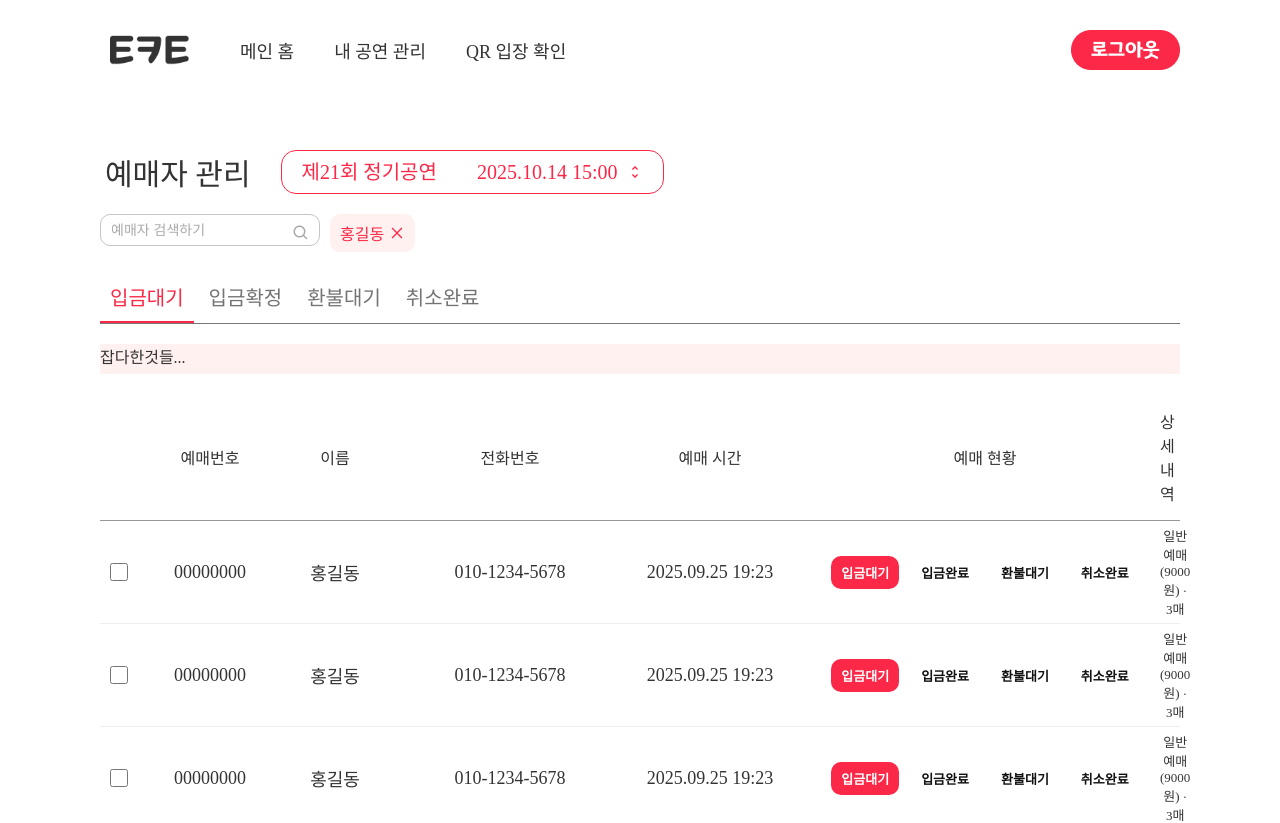
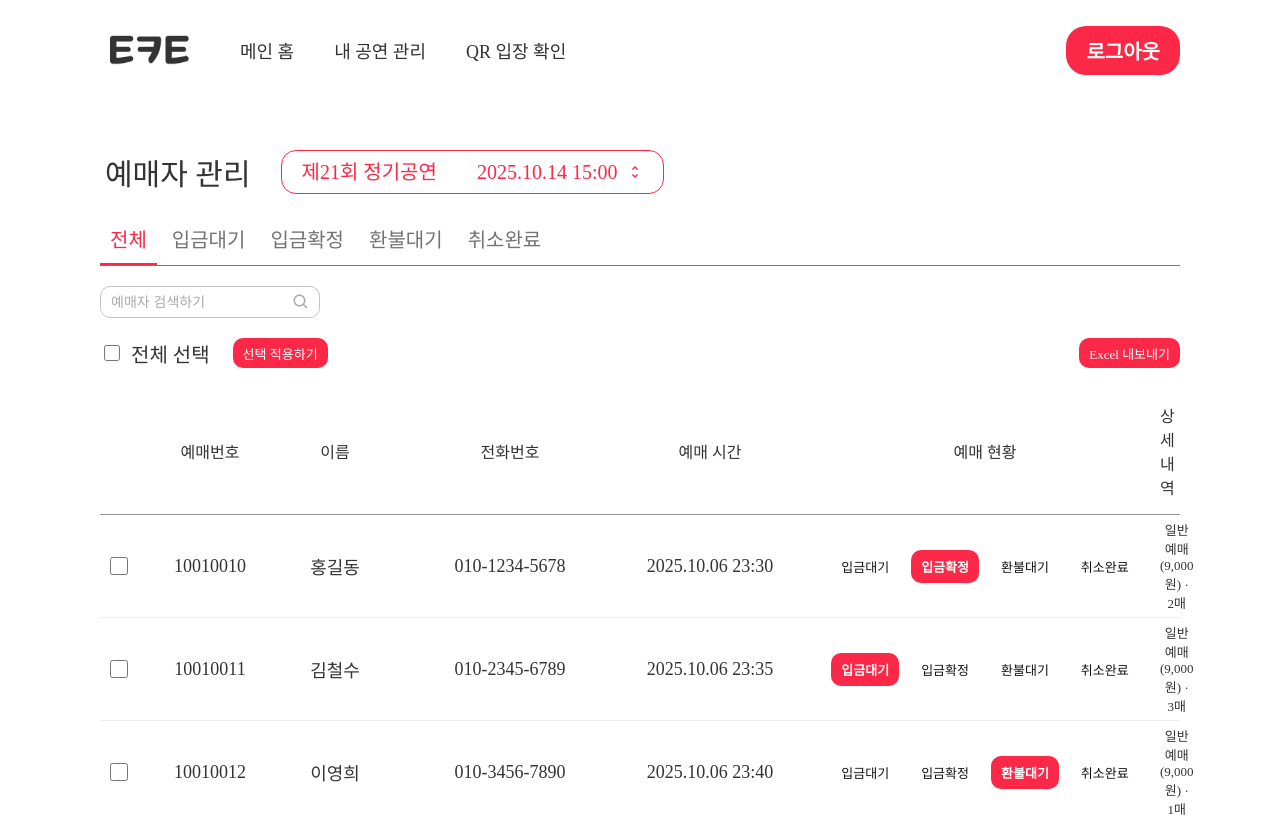
Before and after one commit to DEMODAY-J211/frontend, a React (Vite) app: page /manageshow/manageuser in a window 1280 px wide. Shown: the top 823 px of the page. Built offline with nearby package versions, Linux system fonts and the light colour scheme; a web font is replaced by a local one.

Commit message:
usertable

```diff
--- a/src/components/Navbar/NavbarManager.jsx
+++ b/src/components/Navbar/NavbarManager.jsx
@@ -3,8 +3,7 @@ import styled from "styled-components";
 import { useState } from "react";
 import { useNavigate } from "react-router-dom";
 import logo from "../../assets/tikitta_logo.png";
-import loginbtn from "../../assets/login.png";
-import logoutbtn from "../../assets/logout.png";
+
 
 const NavbarManager = () => {
   const navigate = useNavigate();
@@ -24,9 +23,9 @@ const NavbarManager = () => {
       </NavbarLeft>
       <NavbarRight>
         {login === true ? (
-          <Button src={logoutbtn} alt="로그아웃" />
+          <Button>로그아웃</Button>
         ) : (
-          <Button src={loginbtn} alt="로그인" />
+          <Button>로그인</Button>
         )}
       </NavbarRight>
     </Navbar>
@@ -70,11 +69,18 @@ const NavbarRight = styled.div`
   align-items: center;
 `;
 
-const Button = styled.img`
+const Button = styled.button`
   cursor: pointer;
   display: flex;
-  padding: 10px 0;
+  padding: 10px 20px;
   justify-content: center;
   align-items: center;
-  gap: 10px;
+
+  border-radius: 20px;
+  border: none;
+  background-color: var(--color-primary);
+
+  color: #FFFFFE;
+  font-size: 20px;
+  font-weight: 700;
 `;
--- a/src/index.css
+++ b/src/index.css
@@ -43,6 +43,10 @@ body{
   background: white;
   color: #333;
   font-family: 'GyeonggiMillenniumTitle';
+}
+
+button {
+  font-family: inherit;
 }
 
 
--- a/src/pages/Manager/ManageShow/ManageUser.jsx
+++ b/src/pages/Manager/ManageShow/ManageUser.jsx
@@ -6,11 +6,152 @@ import { MdOutlineUnfoldMore } from "react-icons/md";
 import { BiSearch } from "react-icons/bi";
 import { AiOutlineClose } from "react-icons/ai";
 import { useState } from "react";
+import { formatKoreanDate } from "../../../utils/dateFormat";
 
 const ManageUser = () => {
   const navigate = useNavigate();
-  const [activeTab, setActiveTab] = useState("입금대기");
+  const [activeTab, setActiveTab] = useState("전체");
   const [activeStatus, setActiveStatus] = useState("입금대기");
+  const [searchQuery, setSearchQuery] = useState("");
+  const [selectedUsers, setSelectedUsers] = useState([]);
+
+
+  const [reservationData, setReservationData] = useState([
+    {
+      reservationId: 101,
+      showtimeId: 45,
+      kakaoId: 1,
+      reservationNumber: "10010010",
+      name: "홍길동",
+      phone: "010-1234-5678",
+      reservationTime: "2025-10-06T14:30:00",
+      status: "입금확정",
+      isReserved: true,
+      detailed: {
+        ticketOptionId: 3,
+        ticketOptionName: "일반예매",
+        ticketPrice: 9000,
+        quantity: 2,
+      },
+    },
+    {
+      reservationId: 102,
+      showtimeId: 45,
+      kakaoId: 2,
+      reservationNumber: "10010011",
+      name: "김철수",
+      phone: "010-2345-6789",
+      reservationTime: "2025-10-06T14:35:00",
+      status: "입금대기",
+      isReserved: true,
+      detailed: {
+        ticketOptionId: 3,
+        ticketOptionName: "일반예매",
+        ticketPrice: 9000,
+        quantity: 3,
+      },
+    },
+    {
+      reservationId: 103,
+      showtimeId: 45,
+      kakaoId: 3,
+      reservationNumber: "10010012",
+      name: "이영희",
+      phone: "010-3456-7890",
+      reservationTime: "2025-10-06T14:40:00",
+      status: "환불대기",
+      isReserved: true,
+      detailed: {
+        ticketOptionId: 3,
+        ticketOptionName: "일반예매",
+        ticketPrice: 9000,
+        quantity: 1,
+      },
+    },
+    {
+      reservationId: 104,
+      showtimeId: 45,
+      kakaoId: 4,
+      reservationNumber: "10010013",
+      name: "박민수",
+      phone: "010-4567-8901",
+      reservationTime: "2025-10-06T14:45:00",
+      status: "취소완료",
+      isReserved: true,
+      detailed: {
+        ticketOptionId: 3,
+        ticketOptionName: "일반예매",
+        ticketPrice: 9000,
+        quantity: 4,
+      },
+    },
+    {
+      reservationId: 105,
+      showtimeId: 45,
+      kakaoId: 5,
+      reservationNumber: "10010014",
+      name: "정수진",
+      phone: "010-5678-9012",
+      reservationTime: "2025-10-06T14:50:00",
+      status: "입금확정",
+      isReserved: true,
+      detailed: {
+        ticketOptionId: 3,
+        ticketOptionName: "일반예매",
+        ticketPrice: 9000,
+        quantity: 2,
+      },
+    },
+  ]);
+
+
+  // ✅ 검색 기능
+    const filteredData = reservationData.filter((data) => {
+    const matchesSearch =
+        data.name.includes(searchQuery) || data.phone.includes(searchQuery);
+
+    if (activeTab === "전체") return matchesSearch;
+    return data.status === activeTab && matchesSearch;
+    });
+
+
+  // ✅ 체크박스 선택
+  const handleCheckboxChange = (user) => {
+    setSelectedUsers((prev) => {
+      if (prev.find((u) => u.reservationId === user.reservationId)) {
+        return prev.filter((u) => u.reservationId !== user.reservationId);
+      } else {
+        return [...prev, user];
+      }
+    });
+  };
+
+  // ✅ 전체 선택
+  const handleSelectAll = (e) => {
+    if (e.target.checked) {
+      setSelectedUsers(filteredData);
+    } else {
+      setSelectedUsers([]);
+    }
+  };
+
+  const [isChanged, setIsChanged] = useState(false);
+
+// ✅ 예매자별 상태 변경
+  const handleStatusChange = (id, newStatus) => {
+  setReservationData((prev) =>
+    prev.map((item) =>
+      item.reservationId === id ? { ...item, status: newStatus } : item
+    )
+  );
+  setIsChanged(true); // ✅ 변경사항 감지
+};
+
+const handleSave = () => {
+  // 이 자리에 API 요청 코드 들어갈 수도 있음
+  console.log("저장 완료:", reservationData);
+  setIsChanged(false); // ✅ 저장 후 변경상태 리셋
+};
 
   return (
     <Content>
@@ -28,52 +169,63 @@ const ManageUser = () => {
           </SelectTime>
         </Header>
 
+
+        {/* 탭 */}
+        <TabContainer>
+          {["전체", "입금대기", "입금확정", "환불대기", "취소완료"].map(
+            (tab) => (
+              <TabItem
+                key={tab}
+                $active={activeTab === tab}
+                onClick={() => setActiveTab(tab)}
+              >
+                {tab}
+              </TabItem>
+            )
+          )}
+        </TabContainer>
+
         {/* 유저 검색 */}
         <SearchWrapper>
           <InputWrapper>
-            <SearchInput type="text" placeholder="예매자 검색하기" />
+            <SearchInput
+            type="text"
+            placeholder="예매자 검색하기"
+            value={searchQuery}
+            onChange={(e) => setSearchQuery(e.target.value)}
+            />
+
             <SearchIcon />
           </InputWrapper>
 
           <Result>
-            {/* 더미데이터 */}
-            <User>
-              홍길동
-              <CloseIcon />
+            {selectedUsers.map((user) => (
+            <User key={user.reservationId}>
+            {user.name}
+            <CloseIcon onClick={() => handleCheckboxChange(user)} />
             </User>
+  ))}
           </Result>
         </SearchWrapper>
 
-        {/* 탭 */}
-        <TabContainer>
-          <TabItem
-            $active={activeTab === "입금대기"}
-            onClick={() => setActiveTab("입금대기")}
-          >
-            입금대기
-          </TabItem>
-          <TabItem
-            $active={activeTab === "입금확정"}
-            onClick={() => setActiveTab("입금확정")}
-          >
-            입금확정
-          </TabItem>
-          <TabItem
-            $active={activeTab === "환불대기"}
-            onClick={() => setActiveTab("환불대기")}
-          >
-            환불대기
-          </TabItem>
-          <TabItem
-            $active={activeTab === "취소완료"}
-            onClick={() => setActiveTab("취소완료")}
-          >
-            취소완료
-          </TabItem>
-        </TabContainer>
+        {/* 전체선택, 선택적용, 검색, 엑셀 내보내기 */}
+        <ControlContainer>
+            <ControlLeft>
+            <Label>
+                  <BoxLabel>
+                    <CtrlCheckbox
+                    type="checkbox"
+                    checked={selectedUsers.length === filteredData.length && filteredData.length > 0}
+                    onChange={handleSelectAll}
+                    />
+                </BoxLabel>전체 선택
+            </Label>
 
-        {/* 전체선택, 선택적용, 검색, 엑셀 내보내기 */}
-        <ControlContainer>잡다한것들...</ControlContainer>
+            <Btn>선택 적용하기</Btn>
+            </ControlLeft>
+
+            <Btn>Excel 내보내기</Btn>
+        </ControlContainer>
 
         {/* 예매자 테이블 영역 */}
         <TableSection>
@@ -88,54 +240,59 @@ const ManageUser = () => {
           </TableHeader>
 
           {/* 더미데이터!! */}
-          {[...Array(15)].map((_, i) => (
-            <TableRow key={i}>
-              <Checkbox type="checkbox" />
-              <TableData>00000000</TableData>
-              <TableData>홍길동</TableData>
-              <TableData>010-1234-5678</TableData>
-              <TableData>2025.09.25 19:23</TableData>
+          {filteredData.length > 0 ? (
+            filteredData.map((data) => (
+            <TableRow key={data.reservationId}>
+            <Checkbox type="checkbox" checked={selectedUsers.some(u => u.reservationId === data.reservationId)}
+        onChange={() => handleCheckboxChange(data)}/>
+
+            <TableData>{data.reservationNumber}</TableData>
+            <TableData>{data.name}</TableData>
+            <TableData>{data.phone}</TableData>
+            {/* ✅ 여기에서 formatKoreanDate 사용 */}
+          <TableData>{formatKoreanDate(data.reservationTime)}</TableData>
+
+              {/* ✅ 각 행별 상태 변경 */}
                 <StatusContainer>
+                  {["입금대기", "입금확정", "환불대기", "취소완료"].map(
+                    (status) => (
                       <Status
-                  $active={activeStatus === "입금대기"}
-                  onClick={() => setActiveStatus("입금대기")}
+                        key={status}
+                        $active={data.status === status}
+                        onClick={() =>
+                          handleStatusChange(data.reservationId, status)
+                        }
                       >
-                  입금대기
+                        {status}
                       </Status>
-                <Status
-                  $active={activeStatus === "입금완료"}
-                  onClick={() => setActiveStatus("입금완료")}
-                >
-                  입금완료
-                </Status>
-                <Status
-                  $active={activeStatus === "환불대기"}
-                  onClick={() => setActiveStatus("환불대기")}
-                >
-                  환불대기
-                </Status>
-                <Status
-                  $active={activeStatus === "취소완료"}
-                  onClick={() => setActiveStatus("취소완료")}
-                >
-                  취소완료
-                </Status>
+                    )
+                  )}
                 </StatusContainer>
 
-              <TableDataDetail>일반예매(9000원) · 3매</TableDataDetail>
+              <TableDataDetail>
+                {data.detailed.ticketOptionName} ({data.detailed.ticketPrice.toLocaleString()}원) ·{" "}
+            {data.detailed.quantity}매
+            </TableDataDetail>
             </TableRow>
-          ))}
+          ))
+        ) : (
+            <TableRow>
+              <NoDataRow>검색 결과가 없습니다.</NoDataRow>
+            </TableRow>
+          )}
         </TableSection>
+
+
 
         {/* footer */}
         <Footer>
           <PrevButton onClick={() => navigate(-1)}>←이전</PrevButton>
+
             <SaveContainer>
-            <WarningText>
-              변경사항이 있습니다. 저장하기를 눌러 변경상태를 확정해주세요!
-            </WarningText>
-            <SaveButton>저장하기</SaveButton>
+            <WarningText $visible={isChanged}>변경사항이 있습니다. 저장하기를 눌러 변경상태를 확정해주세요!</WarningText>
+            <SaveButton onClick={handleSave} disabled={!isChanged}>저장하기</SaveButton>
             </SaveContainer>
+
         </Footer>
       </ManageUserContent>
     </Content>
@@ -212,7 +369,8 @@ const SearchWrapper = styled.div`
 
 const SearchInput = styled.input`
   width: 220px;
-  padding: 7px 35px 7px 10px; /* 오른쪽 여백을 아이콘 공간만큼 확보 */
+  padding: 7px 30px 7px 10px; /* 오른쪽 여백 30px 확보 */
+
   border-radius: 10px;
   border: 1px solid #c5c5c5;
   background: #fff;
@@ -239,16 +397,17 @@ const SearchIcon = styled(BiSearch)`
   font-size: 18px;
   position: absolute;
   top: 50%;
+  right: 10px; /* input 안쪽에서 10px 떨어진 위치 */
   transform: translateY(-50%);
+  color: #aaa;
+  pointer-events: none;
+`;
 
-  right: 10px;
-  color: #aaa;
-
-  pointer-events: none; /* 아이콘 눌러도 input 포커스 가능 */
-`;
 
 const Result = styled.div`
   margin-left: 10px;
+  display: flex;
+  gap: 10px;
 `;
 
 const User = styled.div`
@@ -264,6 +423,18 @@ const User = styled.div`
 `;
 
 const CloseIcon = styled(AiOutlineClose)``;
+
+const NoDataRow = styled.div`
+  display: flex;
+  justify-content: center;
+  align-items: center;
+  width: 100%;       /* grid 대신 전체 폭 사용 */
+  padding: 20px 0;
+  font-size: 18px;
+  color: #333;
+  grid-column: span 7;  /* 기존 TableRow의 grid span 제거 */
+`;
+
 
 /* ---------------- 탭 ---------------- */
 const TabContainer = styled.div`
@@ -292,10 +463,51 @@ const TabItem = styled.div`
 /* ---------------- 전체선택, 선택적용, 검색, 엑셀내보내기 ---------------- */
 const ControlContainer = styled.div`
   height: 30px;
+  align-self: stretch;
+  justify-content: space-between;
+  display: flex;
 
-  align-self: stretch;
-  background-color: var(--color-tertiary);
 `;
+
+const ControlLeft = styled.div`
+    display: flex;
+    gap: 23px;
+`
+
+const CtrlCheckbox = styled.input`
+    width: 16px;
+    height: 16px;
+
+`
+
+const BoxLabel = styled.div`
+    padding: 4px;
+    display: flex;
+`
+
+const Label = styled.div`
+    font-size: 20px;
+    font-weight: 200;
+    display: flex;
+    align-items: center;
+    gap: 7px;
+
+`
+
+const Btn = styled.button`
+    display: flex;
+    padding: 7px 10px;
+    justify-content: center;
+    align-items: center;
+    gap: 10px;
+    border-radius: 10px;
+    border: none;
+    background: var(--color-primary);
+    color: #FFFFFE;
+
+    font-size: 13px;
+    font-weight: 300;
+`
 
 /* ====================== Table Section ====================== */
 
@@ -334,6 +546,7 @@ const TableRow = styled.div`
 const Checkbox = styled.input`
   width: 18px;
   height: 18px;
+
 `;
 
 const ColumnTitle = styled.div`
@@ -359,15 +572,17 @@ const StatusContainer = styled.div`
   justify-content: center;
   gap: 12px;
 `;
+
 const Status = styled.button`
   font-size: 13px;
-  font-weight: 700;
   display: flex;
   padding: 7px 10px;
   justify-content: center;
   align-items: center;
   gap: 10px;
+
   color: ${({ $active }) => ($active ? "#fff" : "#121212")};
+  font-weight: ${({ $active }) => ($active ? "700" : "300")};
 
   border-radius: 10px;
   border: none;
@@ -375,6 +590,7 @@ const Status = styled.button`
   background-color: ${({ $active }) =>
     $active ? "var(--color-primary)" : "#fff"};
 `;
+
 
 /* ====================== Footer  ====================== */
 
@@ -392,6 +608,10 @@ const WarningText = styled.div`
   display: flex;
   align-items: center;
   justify-content: center;
+
+  opacity: ${({ $visible }) => ($visible ? 1 : 0)};
+  visibility: ${({ $visible }) => ($visible ? "visible" : "hidden")};
+  transition: opacity 0.3s ease, visibility 0.3s ease;
 `;
 
 const PrevButton = styled.button`
@@ -416,17 +636,22 @@ const SaveContainer = styled.div`
 `;
 
 const SaveButton = styled.button`
-  background-color: var(--color-primary);
+  background-color: ${({ disabled }) =>
+    disabled ? "#d3d3d3" : "var(--color-primary)"};
   color: #fffffe;
   border: none;
 
   border-radius: 20px;
   font-size: 15px;
   font-weight: 300;
-  cursor: pointer;
+  cursor: ${({ disabled }) => (disabled ? "not-allowed" : "pointer")};
 
   padding: 10px 20px;
   justify-content: center;
   align-items: center;
   gap: 10px;
+
+  transition: all 0.3s ease;
+
+
 `;
--- a/src/utils/dateFormat.js
+++ b/src/utils/dateFormat.js
@@ -8,5 +8,5 @@ export function formatKoreanDate(dateString) {
   const hours = String(koreaTime.getHours()).padStart(2, "0");
   const minutes = String(koreaTime.getMinutes()).padStart(2, "0");
 
-  return `${year}년 ${month}월 ${day}일 ${hours}:${minutes}`;
+  return `${year}.${month}.${day} ${hours}:${minutes}`;
 }
```
Also changed, not shown: src/assets/login.png (deleted), src/assets/logout.png (deleted). Lines whose indentation alone changed are shown as unchanged.
